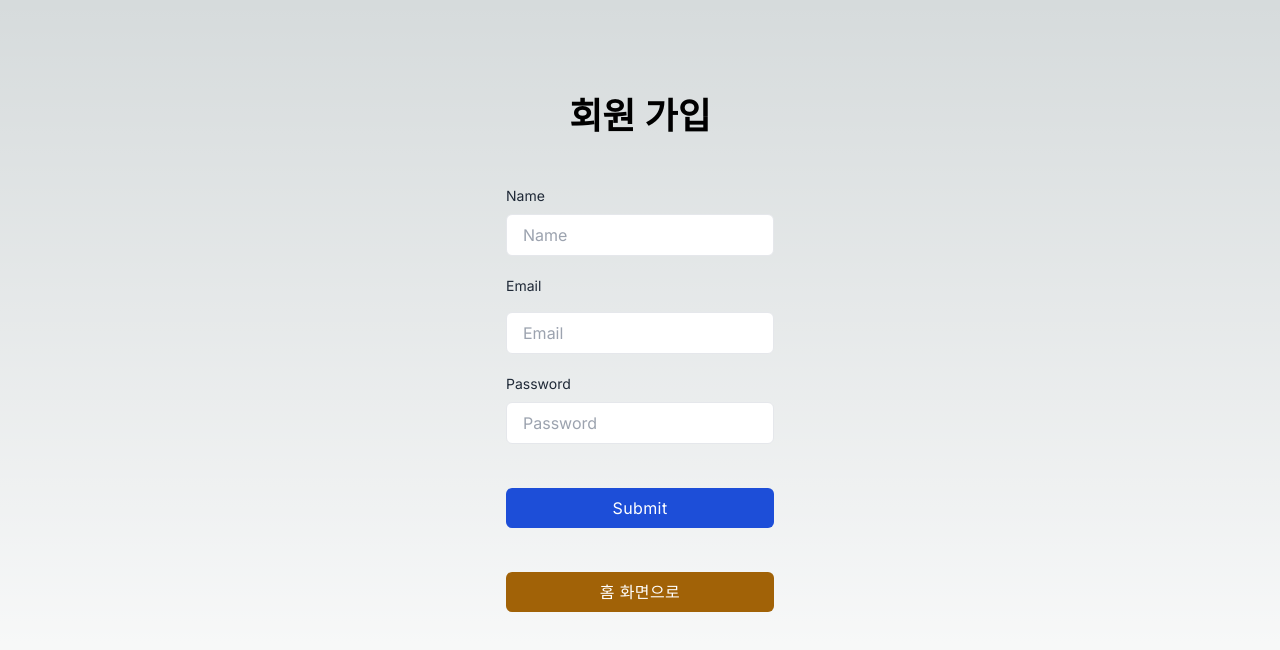
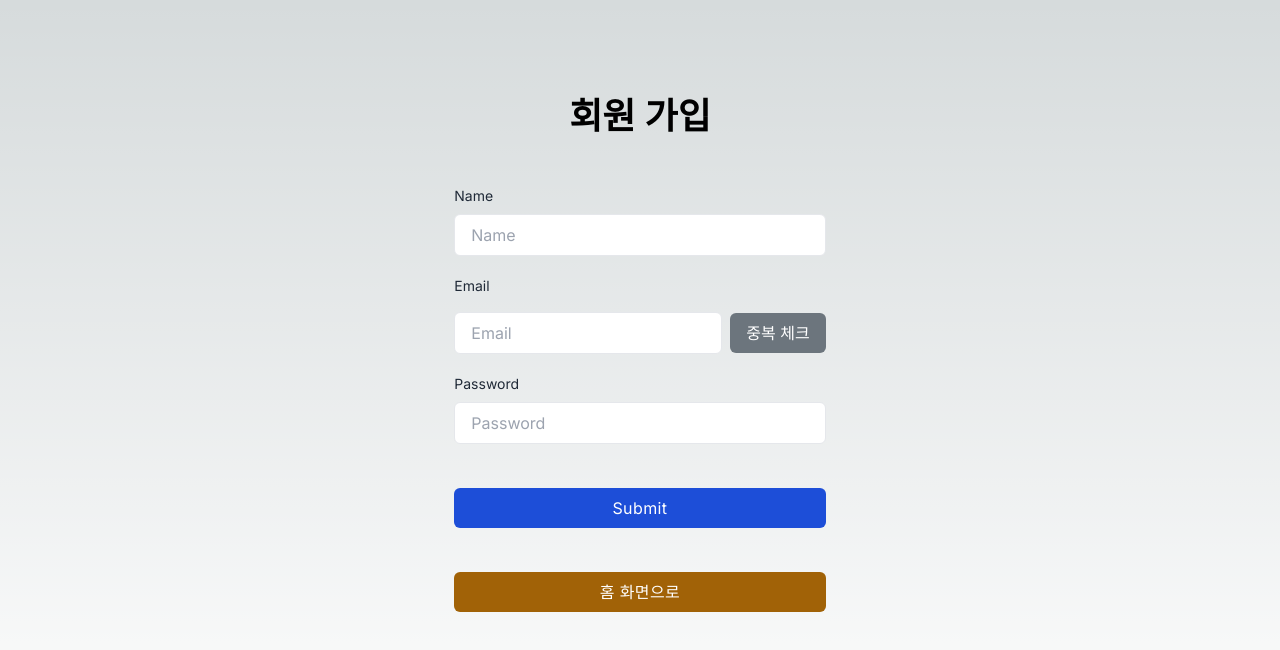
Before and after one commit to innig0000/next-login, a Next.js app: page /newuser in a window 1280 px wide. Shown: the top 650 px of the page. Built offline with nearby package versions, Linux system fonts and the light colour scheme.

Commit message:
회원가입시 이메일 중복체크 기능 추가

```diff
--- /dev/null
+++ b/app/api/check-email/route.ts
@@ -0,0 +1,23 @@
+import prisma from '@/app/lib/prisma'
+
+export async function POST( request: Request ) {
+    const body = await request.json()
+    console.debug(body.email);
+    try{
+        const users = await prisma.user.findMany({
+        })
+        console.debug(users);
+            const isEmailTaken = users.some(user => user.email === body.email);
+            console.debug(isEmailTaken);
+            return new Response(JSON.stringify({ isEmailTaken }),{
+                headers: { 'Content-Type': 'application/json'},
+                status: 200,
+            });
+    } catch (error) {
+    return new Response(JSON.stringify({error: 'Internal server error'}), {
+        headers: {'Content-Type': 'application/json'},
+        status: 500,
+    });
+
+    }
+}
--- a/app/globals.css
+++ b/app/globals.css
@@ -88,3 +88,7 @@ th {
 .table-responsive {
   overflow-x: auto;
   -webkit-overflow-scrolling: touch; }
+
+.bg-grey {
+  background-color: #6c757d;
+}
--- a/app/newuser/page.tsx
+++ b/app/newuser/page.tsx
@@ -1,14 +1,17 @@
 'use client'
-import React, {useState} from "react";
+import React, {useEffect, useState} from "react";
 import Link from "next/link";
 
 function NewUser() {
     const [data, setData] = useState({});
+    const [isEmailTaken, setIsEmailTaken] = useState(false);
+    const [emailChecked, setEmailChecked] = useState(false);
+
 
     const handleSubmit = async (e) => {
         e.preventDefault();
-
         try {
+        if (!isEmailTaken && emailChecked) {
                 const response = await fetch('/api/user', {
                     method: 'POST',
                     headers: {
@@ -20,17 +23,39 @@ function NewUser() {
                 if (response.ok) {
                     console.log('POST request successful');
                     alert("계정이 성공적으로 생성되었습니다!")
+                }
         } else {
                 console.error('POST request failed');
+                alert("계정 생성에 실패하였습니다. 이메일 중복체크와 비밀번호를 확인바랍니다.")
             }
         } catch (error) {
             console.error('Error:', error);
         }
     };
-
     const handleInputChange = (e) => {
         const { name, value } = e.target;
         setData((prevData) => ({ ...prevData, [name]: value }));
+        setIsEmailTaken(false);
+        setEmailChecked(false);
+    };
+
+    const handleCheckEmail = async () => {
+
+        try {
+            const response = await fetch('/api/check-email',{
+                method: 'POST',
+                headers: {
+                    'Content-Type': 'application/json',
+                },
+                body: JSON.stringify(data),
+            });
+
+            const checkData = await response.json();
+            setIsEmailTaken(checkData.isEmailTaken);
+            setEmailChecked(true);
+        } catch (error) {
+            console.error('Error checking email:', error);
+        }
     };
 
     return (
@@ -46,7 +71,7 @@ function NewUser() {
             </label>
             <div className='mt-1'>
             <input
-                type="text"
+                type="name"
                 name="name"
                 placeholder="Name"
                 onChange={handleInputChange}
@@ -63,12 +88,21 @@ function NewUser() {
             </label>
             <div className='mt-4'>
             <input
-                type="text"
+                type="email"
                 name="email"
                 placeholder="Email"
                 onChange={handleInputChange}
-                className='mt-2 block w-full rounded-md border bg-white px-4 py-2 text-gray-700 focus:border-blue-400 focus:outline-none focus:ring focus:ring-blue-300 focus:ring-opacity-40 dark:border-gray-600 dark:bg-gray-800 dark:text-gray-300 dark:focus:border-blue-300'
+                className='flex-grow rounded-md border bg-white px-4 py-2 text-gray-700 focus:border-blue-400 focus:outline-none focus:ring focus:ring-blue-300 focus:ring-opacity-40 dark:border-gray-600 dark:bg-gray-800 dark:text-gray-300 dark:focus:border-blue-300'
             />
+                <button
+                    type="button"
+                    onClick={handleCheckEmail}
+                    className='ml-2 rounded-md bg-grey px-4 py-2 text-white transition-colors duration-200 hover:bg-gray-600 focus:bg-gray-600 focus:outline-none'
+                >
+                    중복 체크
+                </button>
+                {emailChecked && !isEmailTaken && (<p className="text-green-500">사용 가능한 이메일입니다.</p>)}
+                {emailChecked && isEmailTaken && (<p className="text-red-500 ml-2">이미 사용 중인 이메일입니다.</p>)}
             </div>
             </div>
             <div style={{padding: "10px"}}>
@@ -80,7 +114,7 @@ function NewUser() {
             </label>
             <div className='mt-1'>
             <input
-                type="text"
+                type="password"
                 name="password"
                 placeholder="Password"
                 onChange={handleInputChange}
--- a/app/userposts/page.tsx
+++ b/app/userposts/page.tsx
@@ -34,13 +34,13 @@ function UserPosts() {
 
     return (
         <div className='flex min-h-screen flex-col items-center space-y-10 p-24'>
-            <h1 className='text-4xl font-semibold'>내가 쓴 글</h1>
+            <h1 className='text-4xl font-semibold'>{session.user.name}님이 쓴 글</h1>
             <table className="table table-dark">
                 <thead>
                 <tr>
-                    <th style={{width: "15px"}}>#</th>
-                    <th style={{width: "50px"}}>Author</th>
-                    <th style={{width: "200px"}}>Title</th>
+                    <th style={{width: "3%"}}>#</th>
+                    <th style={{width: "10%"}}>Author</th>
+                    <th style={{width: "20%"}}>Title</th>
                     <th>Content</th>
                 </tr>
                 </thead>
```
Lines whose indentation alone changed are shown as unchanged.
